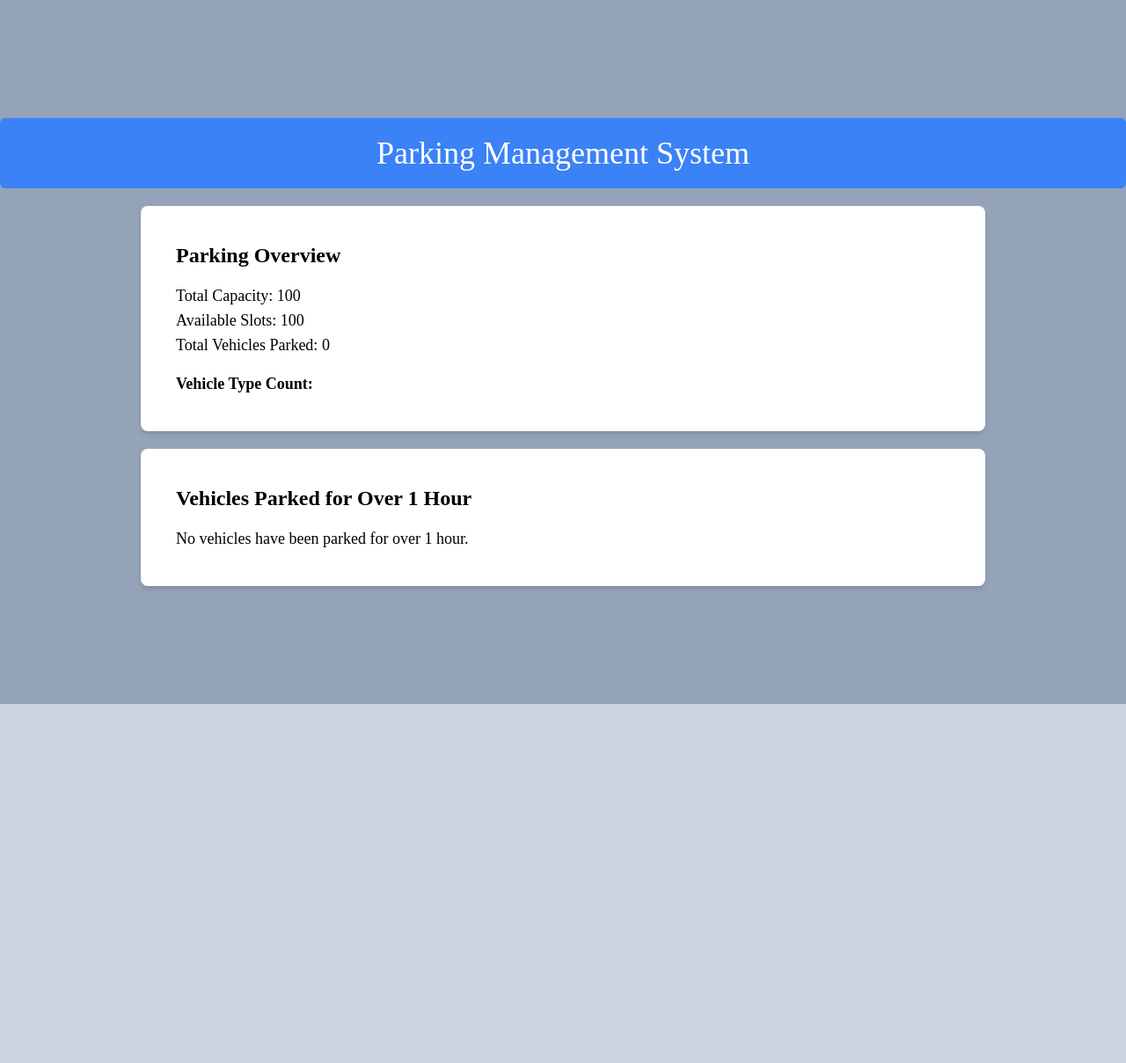
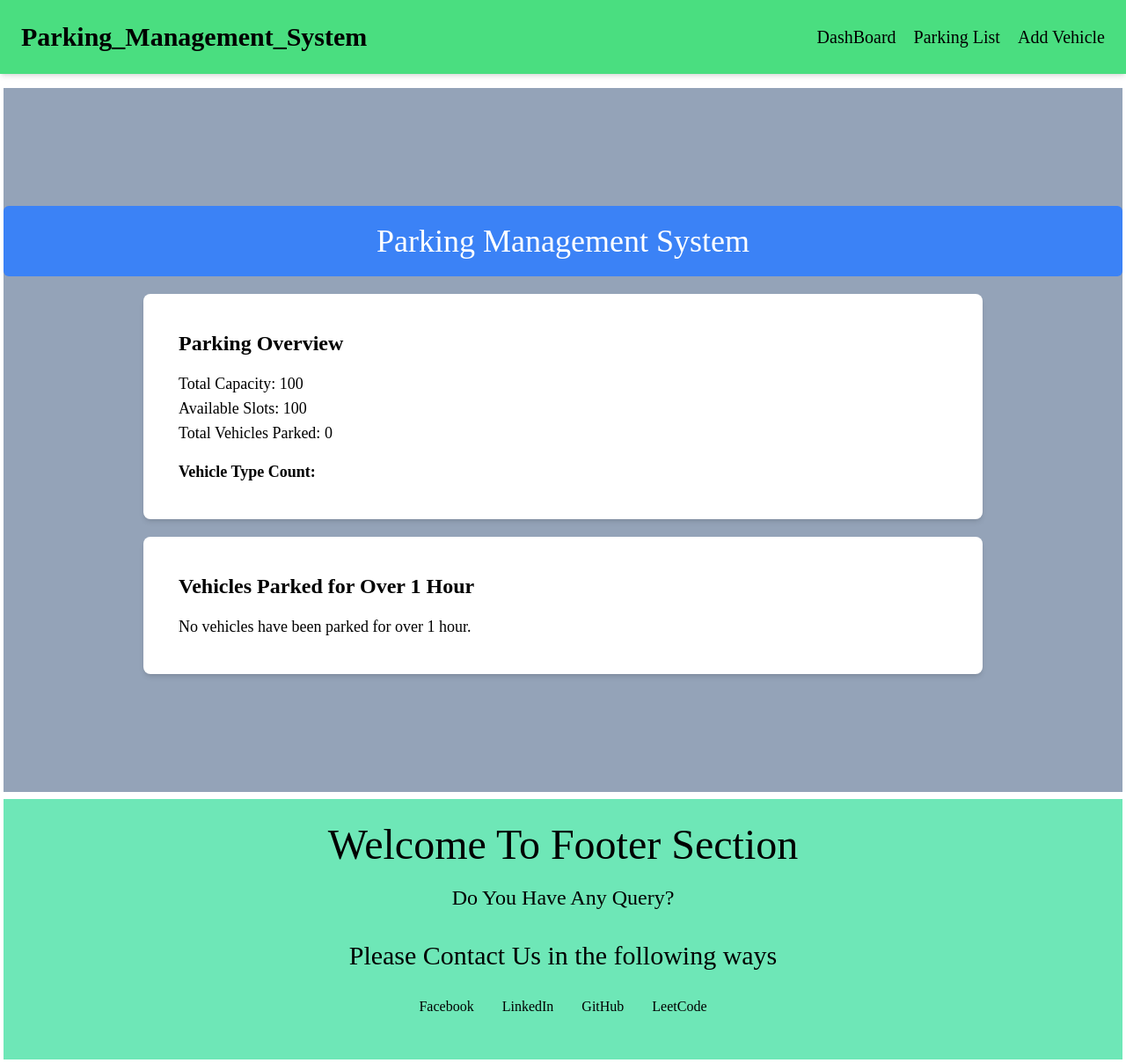
Before and after one commit to TohaShaleh/Parking_Management_System, a Next.js app: page / in a window 1280 px wide. Shown: the whole page at 88% size. Before the commit the page ends 800 px from the top, so only its background shows below. Built offline with nearby package versions, Linux system fonts and the light colour scheme.

Commit message:
added header and footer section in layout.js file

```diff
--- a/app/layout.js
+++ b/app/layout.js
@@ -1,17 +1,20 @@
-
+// "use client"
+import Header from "@/components/Header";
+import Footer from "@/components/Footer";
 import "./globals.css";
-
-
 
 export default function RootLayout({ children }) {
   return (
     <html lang="en">
-      <body className="flex flex-col bg-slate-300">
+      <body className="flex flex-col min-h-screen">
+        <Header />
 
+        {/* Use flex-grow for the main section to take up remaining space */}
+        <main className="flex-grow p-1 overflow-y-auto">
+          {children}
+        </main>
 
-        {children}
-
-
+        <Footer />
       </body>
     </html>
   );
```
